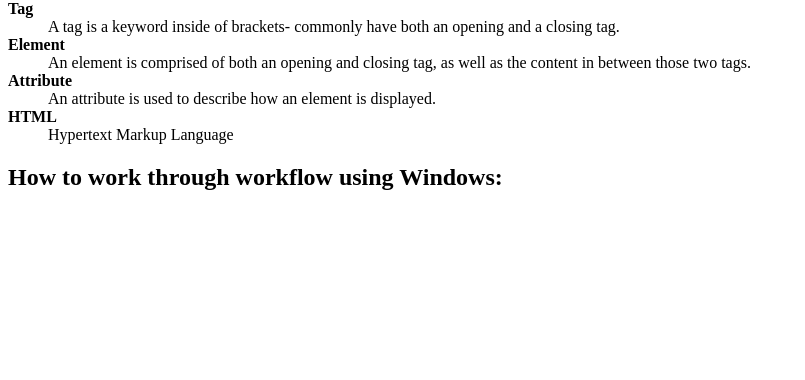
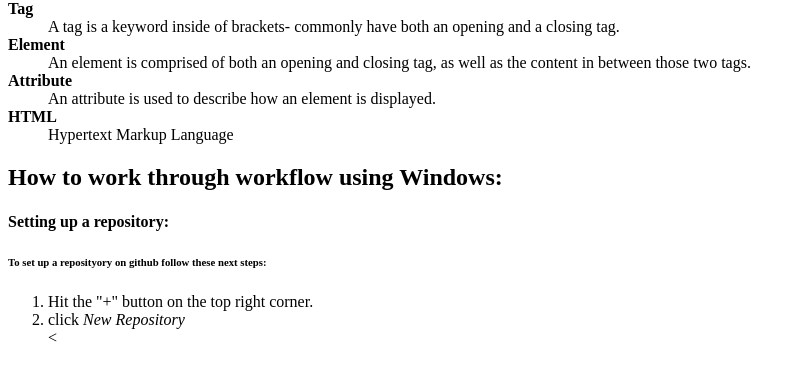
Before and after one commit to cloespracklen/workflowreview, a plain HTML site: page index.html in a window 1280 px wide. Shown: the part 66-446 px from the top of the page, without its empty margins (0-805 px from the left). Drawn offline with Linux system fonts and the light colour scheme.

Commit message:
Update index.html

```diff
--- a/index.html
+++ b/index.html
@@ -11,3 +11,12 @@
     <dd> Hypertext Markup Language </dd>
 
     <h2> How to work through workflow using Windows: </h2>
+
+    <h4> Setting up a repository: </h4>
+    <h6> <b> To set up a reposityory on github follow these next steps: </b> </h6>
+    <ol>
+      <li> Hit the "+" button on the top right corner. </li>
+      <li> click <i> New Repository </i> </li>
+
+
+<
```
